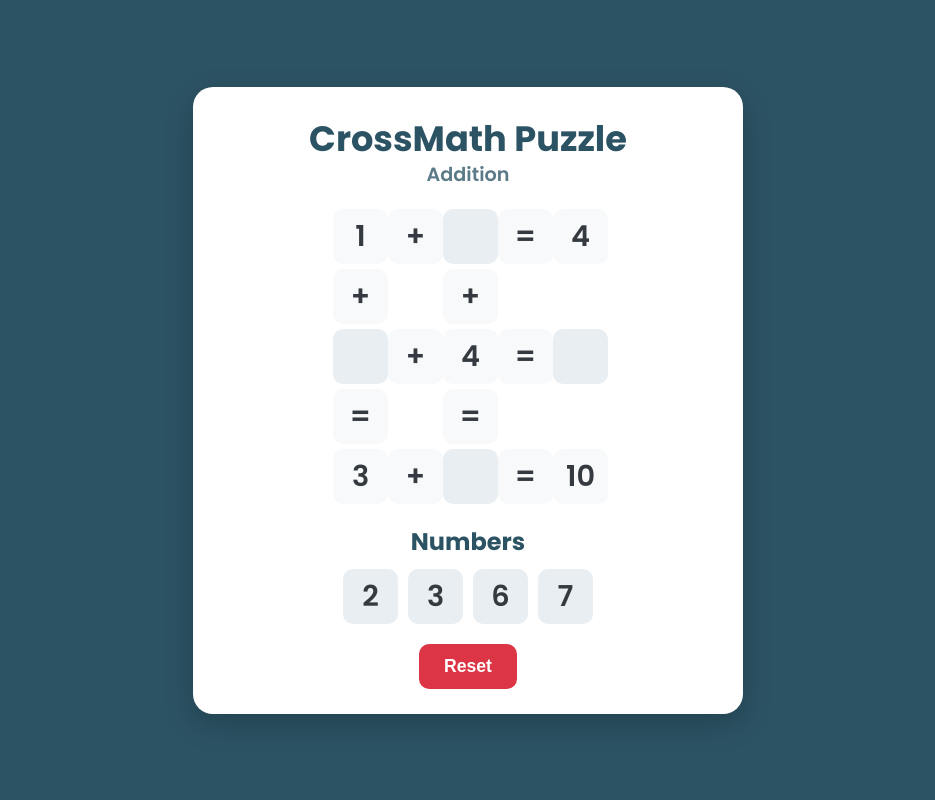
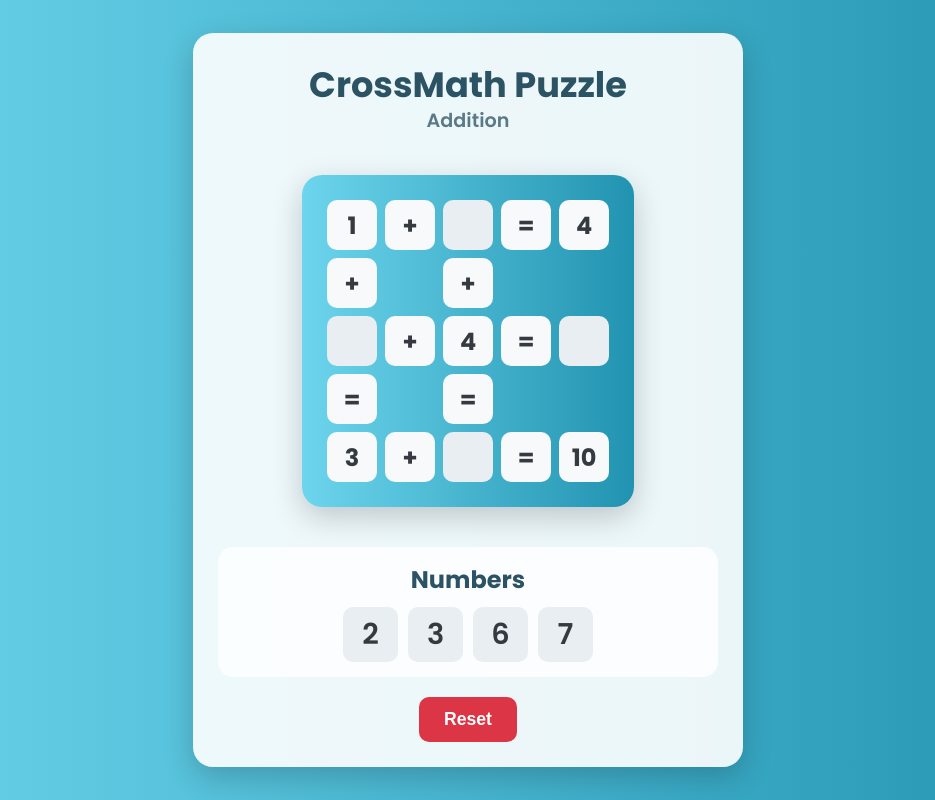
Before and after one commit to AdityaPW19/CrossMath-Quest, a plain HTML site: page index.html in a window 1280 px wide. Both pictures are taken after a click on the button "Easy". Shown: the whole page, without its empty margins (172-1107 px from the left). Drawn offline with Linux system fonts and the light colour scheme.

Commit message:
2nd commit

```diff
--- a/index.html
+++ b/index.html
@@ -14,6 +14,7 @@
     <div id="start-screen" class="modal-overlay visible">
         <div class="modal">
             <h1>Cross-Math Puzzle</h1>
+            <p class="subheading">Addition Edition</p>
             <p>Select a difficulty to start!</p>
             <div class="difficulty-selector">
                 <button id="easy-btn" class="difficulty-btn">Easy</button>
--- a/style.css
+++ b/style.css
@@ -1,7 +1,8 @@
 /* --- Base and Typography --- */
 body {
     font-family: 'Poppins', sans-serif;
-    background: #2c5364; /* Dark Teal Background */
+    background: linear-gradient(to right, rgb(109, 213, 237), rgb(33, 147, 176));
+
     color: #333;
     display: flex;
     justify-content: center;
@@ -12,21 +13,23 @@ body {
     box-sizing: border-box;
 }
 
-h1, h2 {
+h1,
+h2 {
     font-weight: 700;
     margin: 0;
 }
 
 /* --- Main Game Container --- */
 .container {
-    background-color: #ffffff;
+    background-color: rgba(255, 255, 255, 0.9);
     padding: 25px;
     border-radius: 20px;
     box-shadow: 0 10px 30px rgba(0, 0, 0, 0.2);
     text-align: center;
     width: 100%;
     max-width: 500px;
-    display: none; /* Hidden by default */
+    display: none;
+    /* Hidden by default */
     flex-direction: column;
     align-items: center;
 }
@@ -48,28 +51,39 @@ h1, h2 {
 }
 
 #puzzle-container {
-    margin: 20px 0;
+    display: inline-block;
+    margin: 20px auto;
 }
 
 #crossword-grid {
     display: grid;
-    gap: 5px;
+    gap: 8px;
+    padding: 25px;
+    border-width: initial;
+    border-style: none;
+    border-color: initial;
+    border-image: initial;
     justify-content: center;
     align-items: center;
+    background: linear-gradient(to right, rgb(109, 213, 237), rgb(33, 147, 176));
+    border-radius: 20px;
+    box-shadow: 0 10px 30px rgba(0, 0, 0, 0.2);
 
 }
 
 /* --- Grid Cells --- */
 .cell {
-    width: 55px;
-    height: 55px;
-    border-radius: 10px;
+    width: 50px;
+    height: 50px;
     display: flex;
     justify-content: center;
     align-items: center;
-    font-size: 1.8em;
-    font-weight: 600;
-    transition: all 0.2s ease-in-out;
+    font-size: 24px;
+    font-weight: bold;
+    background-color: rgb(247, 247, 247);
+    color: rgb(85, 85, 85);
+    border-radius: 10px;
+    transition: background-color 0.3s, transform 0.2s;
 }
 
 .cell.empty {
@@ -103,6 +117,15 @@ h1, h2 {
 }
 
 /* --- Number Bank --- */
+
+#number-bank-container {
+    margin-top: 20px;
+    background-color: rgba(255, 255, 255, 0.8);
+    padding: 15px;
+    border-radius: 15px;
+
+}
+
 #number-bank-container h2 {
     color: #2c5364;
     margin-bottom: 10px;
@@ -168,7 +191,8 @@ h1, h2 {
 /* --- Modal Styles --- */
 .modal-overlay {
     position: fixed;
-    top: 0; left: 0;
+    top: 0;
+    left: 0;
     width: 100%;
     height: 100%;
     background-color: rgba(0, 0, 0, 0.6);
@@ -191,15 +215,30 @@ h1, h2 {
     padding: 30px 40px;
     border-radius: 15px;
     text-align: center;
-    box-shadow: 0 5px 15px rgba(0,0,0,0.3);
+    box-shadow: 0 5px 15px rgba(0, 0, 0, 0.3);
     max-width: 90%;
 }
 
-.modal h1 { color: #2c5364; font-size: 2em; margin-bottom: 10px; }
-.modal h2 { color: #28a745; font-size: 1.8em; margin-bottom: 10px; }
-.modal p { margin-bottom: 25px; font-size: 1.1em; color: #6c757d; }
+.modal h1 {
+    color: #2c5364;
+    font-size: 2em;
+    margin-bottom: 10px;
+}
 
-.modal button, .difficulty-btn {
+.modal h2 {
+    color: #28a745;
+    font-size: 1.8em;
+    margin-bottom: 10px;
+}
+
+.modal p {
+    margin-bottom: 25px;
+    font-size: 1.1em;
+    color: #6c757d;
+}
+
+.modal button,
+.difficulty-btn {
     background-color: #007bff;
     color: white;
     border: none;
@@ -212,7 +251,8 @@ h1, h2 {
     transition: all 0.2s ease;
 }
 
-.modal button:hover, .difficulty-btn:hover {
+.modal button:hover,
+.difficulty-btn:hover {
     background-color: #0056b3;
     transform: translateY(-2px);
     box-shadow: 0 4px 10px rgba(0, 123, 255, 0.3);
@@ -223,6 +263,7 @@ h1, h2 {
     body {
         padding: 10px;
     }
+
     .container {
         padding: 15px;
     }
@@ -235,7 +276,8 @@ h1, h2 {
         font-size: 1em;
     }
 
-    .cell, .number-item {
+    .cell,
+    .number-item {
         width: 45px;
         height: 45px;
         font-size: 1.5em;
@@ -253,7 +295,9 @@ h1, h2 {
 }
 
 @media (max-width: 380px) {
-    .cell, .number-item {
+
+    .cell,
+    .number-item {
         width: 40px;
         height: 40px;
         font-size: 1.3em;
```
